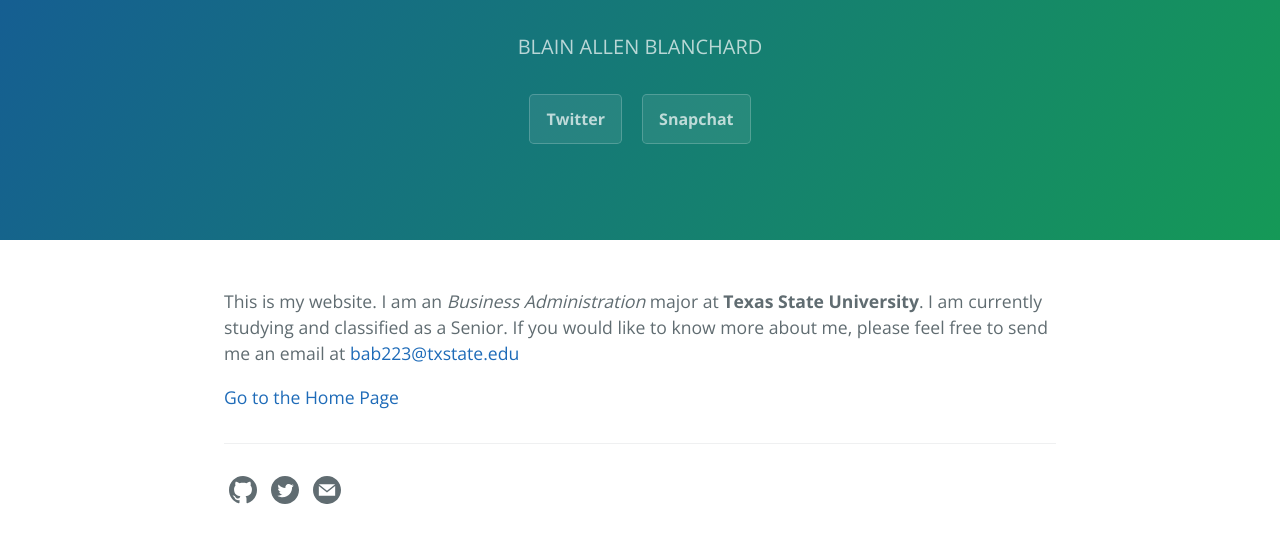
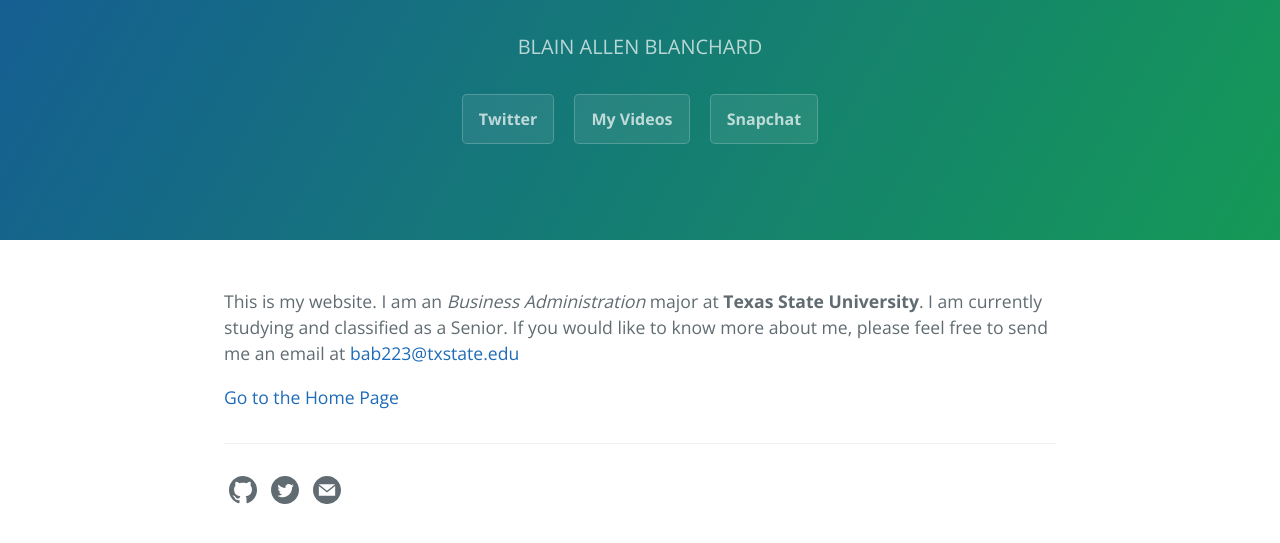
Before and after one commit to bab223/Stark, a Jekyll site: the page built from about.md, in a window 1280 px wide, cut to the strip 365-923 px from the top of the page. Shown: the top 543 px of the strip. Built offline with Jekyll 4.4.1, drawn with Linux system fonts in a browser that asks for light colours.

Commit message:
Added videos.html

```diff
--- a/_layouts/default.html
+++ b/_layouts/default.html
@@ -59,6 +59,7 @@
       <h2 class="project-tagline">BLAIN ALLEN BLANCHARD</h2>
       <!-- <h3 class="project-tagline"><b>designed by myself.</b></h3> -->
         <a href="http://twitter.com/xblainx" class="btn"><b>Twitter</b></a>
+        <a href="" class="btn"><b>My Videos</b></a>
         <a href="http://snapchat.com/add/xblainx" class="btn"><b>Snapchat</b></a>
       <!-- Post tagline -->
       {% if page.layout == 'post' %}
```
Also changed, not shown: 1 other file.
